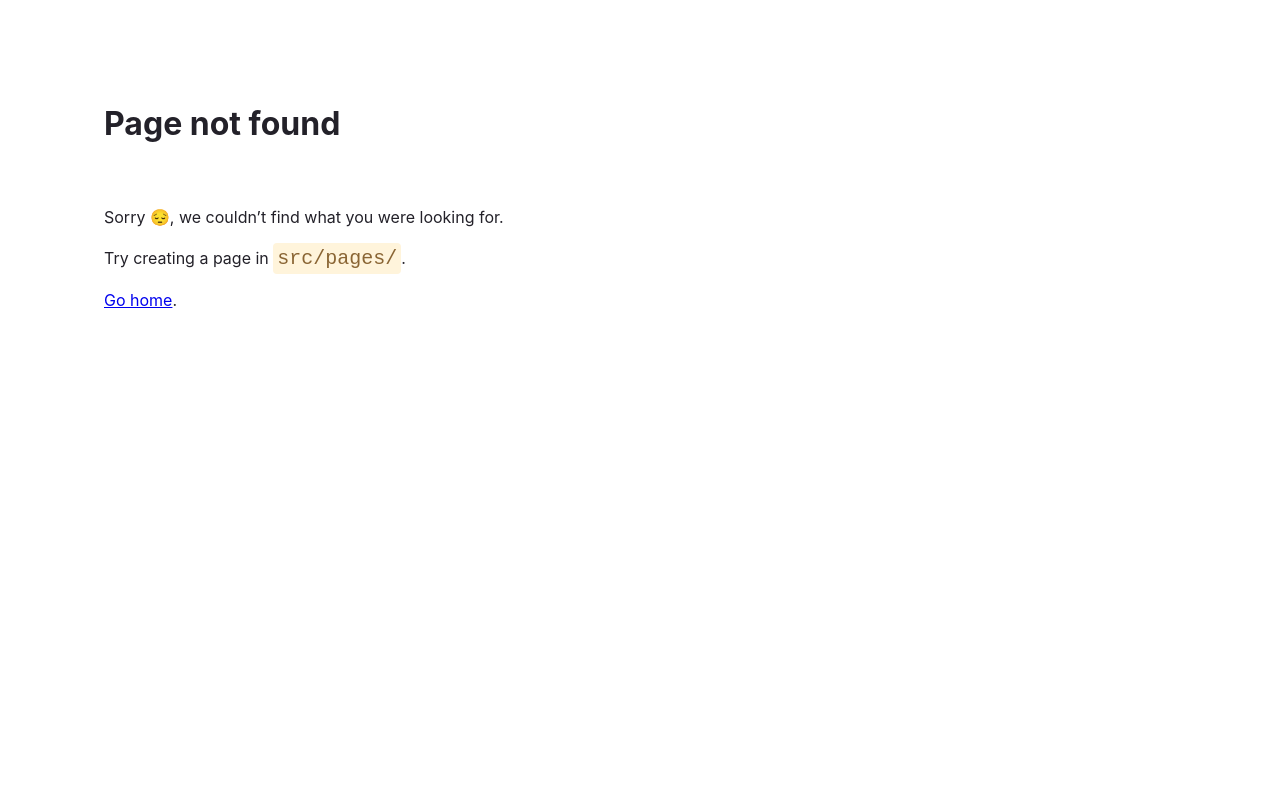
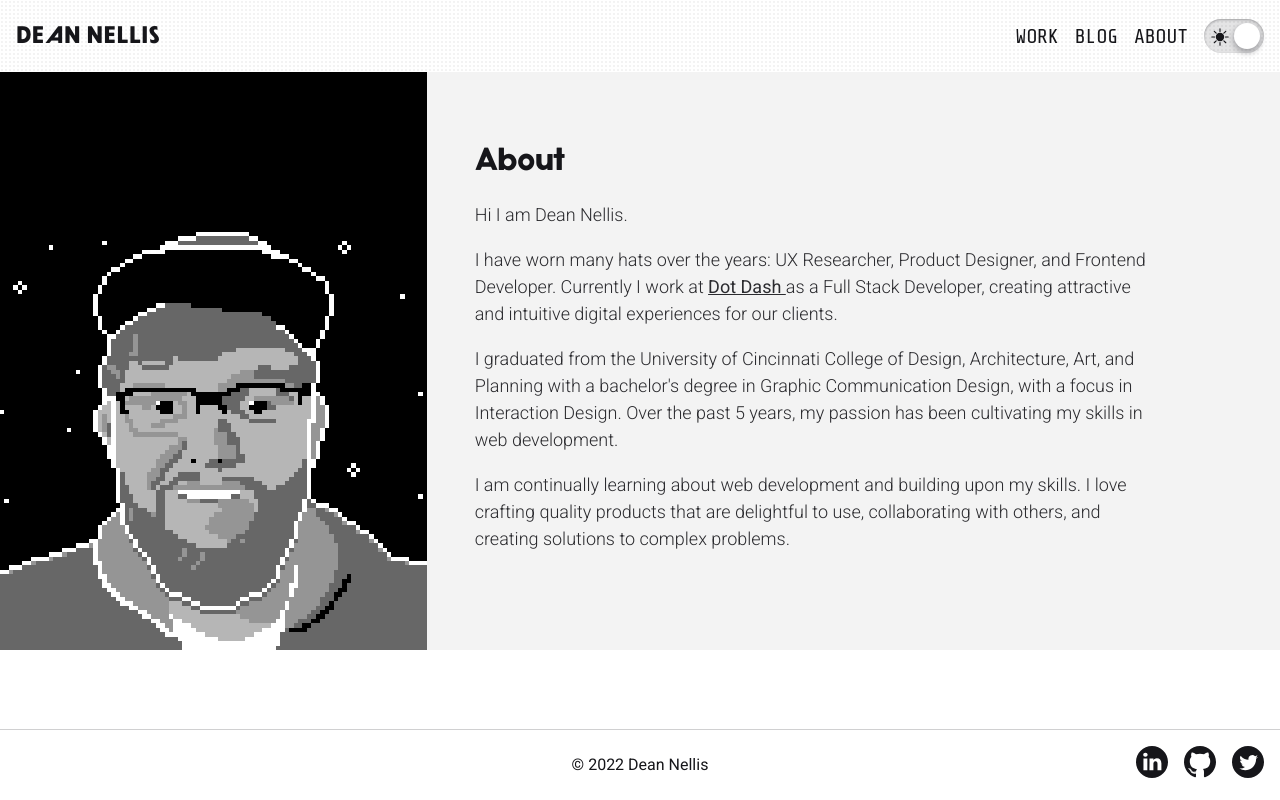
Before and after one commit to deannellis/2024-portfolio, a Gatsby site: page /about in a window 1280 px wide. Before the commit this address had no page. Built offline with nearby package versions, Linux system fonts and the light colour scheme; Gatsby itself is replaced by a stand-in of ours.

Commit message:
initial about page

```diff
--- a/src/components/Header/index.tsx
+++ b/src/components/Header/index.tsx
@@ -18,7 +18,9 @@ const Header = () => {
                         <li>
                             <Link to="/blog">Blog</Link>
                         </li>
-                        <li>About</li>
+                        <li>
+                            <Link to="/about">About</Link>
+                        </li>
                     </ul>
                 </nav>
                 <Toggle
--- /dev/null
+++ b/src/pages/about.tsx
@@ -0,0 +1,50 @@
+import React from "react";
+import PageLayout from "../components/PageLayout";
+
+import portrait from "../assets/images/pixelPortrait.png";
+
+const AboutPage = () => {
+    return (
+        <PageLayout>
+            <div className="about__wrapper ">
+                <div className="about">
+                    <div className="about__portrait">
+                        <img
+                            src={portrait}
+                            alt="a pixel art portrait of my ugly mug"
+                        />
+                    </div>
+                    <div className="about__copy">
+                        <h1>About</h1>
+                        <p>Hi I am Dean Nellis.</p>
+                        <p>
+                            I have worn many hats over the years: UX Researcher,
+                            Product Designer, and Frontend Developer. Currently
+                            I work at{" "}
+                            <a href="https://dotdash.io/">Dot Dash </a> as a
+                            Full Stack Developer, creating attractive and
+                            intuitive digital experiences for our clients.
+                        </p>
+                        <p>
+                            I graduated from the University of Cincinnati
+                            College of Design, Architecture, Art, and Planning
+                            with a bachelor's degree in Graphic Communication
+                            Design, with a focus in Interaction Design. Over the
+                            past 5 years, my passion has been cultivating my
+                            skills in web development.
+                        </p>
+                        <p>
+                            I am continually learning about web development and
+                            building upon my skills. I love crafting quality
+                            products that are delightful to use, collaborating
+                            with others, and creating solutions to complex
+                            problems.
+                        </p>
+                    </div>
+                </div>
+            </div>
+        </PageLayout>
+    );
+};
+
+export default AboutPage;
--- a/src/sections/LandingHero/index.tsx
+++ b/src/sections/LandingHero/index.tsx
@@ -9,7 +9,7 @@ interface LandingHeroProps {}
 const messages = [
     "I am a Full Stack Developer",
     "I am a CSS Wizard",
-  "I am Father",
+    "I am a Father",
     "I am a Pop Tart Enthusiast",
 ];
 
@@ -56,7 +56,7 @@ const LandingHero: FC<LandingHeroProps> = (props) => {
     const useParallax = (value: MotionValue<number>, distance: number) =>
         useTransform(value, [0, 1], [0, distance]);
 
-  const heroY = useParallax(scrollYProgress, 250);
+    const heroY = useParallax(scrollYProgress, 850);
 
     const variants = {
         in: (custom: number) => ({
--- a/src/sections/LandingHero/styles.scss
+++ b/src/sections/LandingHero/styles.scss
@@ -1,4 +1,5 @@
 .landing-hero__wrap {
+    z-index: $z-bottom;
     width: 100vw;
     height: calc(100vh - $header-height);
     padding: $header-height 0 0;
--- a/src/styles/index.scss
+++ b/src/styles/index.scss
@@ -4,6 +4,7 @@
 @import "./utils.scss";
 
 // PAGES
+@import "./pages/about.scss";
 @import "./pages/blog.scss";
 @import "./pages/post.scss";
 
--- /dev/null
+++ b/src/styles/pages/about.scss
@@ -0,0 +1,41 @@
+.about__wrapper {
+    padding-top: $header-height;
+    background-color: var(--secondary-bg);
+}
+
+.about {
+    display: grid;
+    grid-template-columns: 1fr 2fr;
+}
+
+.about__portrait {
+    background-color: #000;
+    display: flex;
+    align-items: flex-end;
+    img {
+        image-rendering: pixelated;
+        aspect-ratio: 1/1;
+        width: 100%;
+    }
+}
+
+.about__copy {
+    padding: 4.8rem;
+    margin-bottom: $l-size;
+    color: var(--text-color);
+    h1 {
+        font-family: $display-font;
+    }
+    p {
+        opacity: 0.9;
+        line-height: $leading-normal;
+        font-size: 1.8rem;
+        font-weight: 300;
+        max-width: 90%;
+        a {
+            color: var(--text-color);
+            font-weight: 500;
+            text-decoration: underline;
+        }
+    }
+}
```
Also changed, not shown: src/assets/images/pixelPortrait.png (added). Lines whose indentation alone changed are shown as unchanged.
